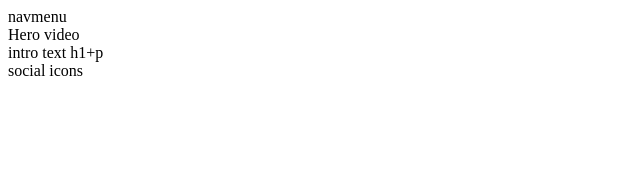
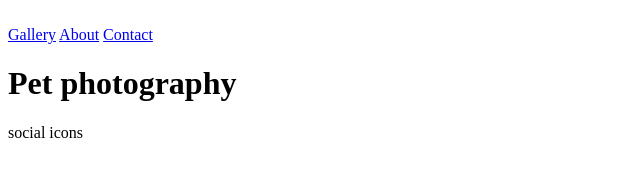
Before and after one commit to Morenojourdain/ci-project-1-capra-studios-test, a plain HTML site: page index.html in a window 1280 px wide. Shown: the whole page, without its empty margins (0-640 px from the left). Drawn offline with Linux system fonts and the light colour scheme.

Commit message:
Add basic header structure

```diff
--- a/index.html
+++ b/index.html
@@ -10,11 +10,28 @@
     <title>Capra Studios</title>
 </head>
 <body>
-    <nav>navmenu</nav>
+    <nav>
+        <div>
+            <div>
+                <a href="#">
+                    <img src="#" alt="">
+                </a>
+            </div>
+            <div>
+                <a href="#">Gallery</a>
+                <a href="#">About</a>
+                <a href="#">Contact</a>
+            </div>
+        </div>
+    </nav>
 
-    <header>Hero video</header>
-
-    <section>intro text h1+p</section>
+    <header>
+        <div>
+            <!-- <div> video -->
+                <h1>Pet photography</h1>
+            </div>
+        </div>
+    </header>
 
     <footer>social icons</footer>
 
```
Also changed, not shown: assets/css/style.css (line endings or trailing spaces).
